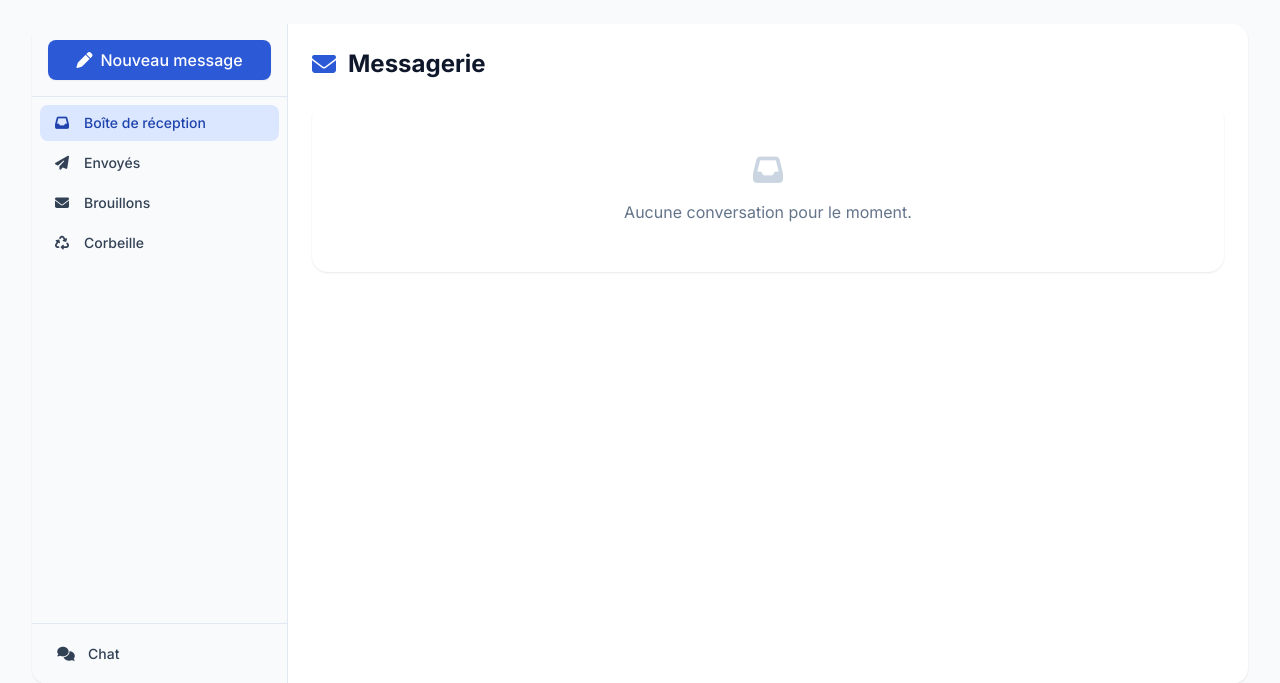
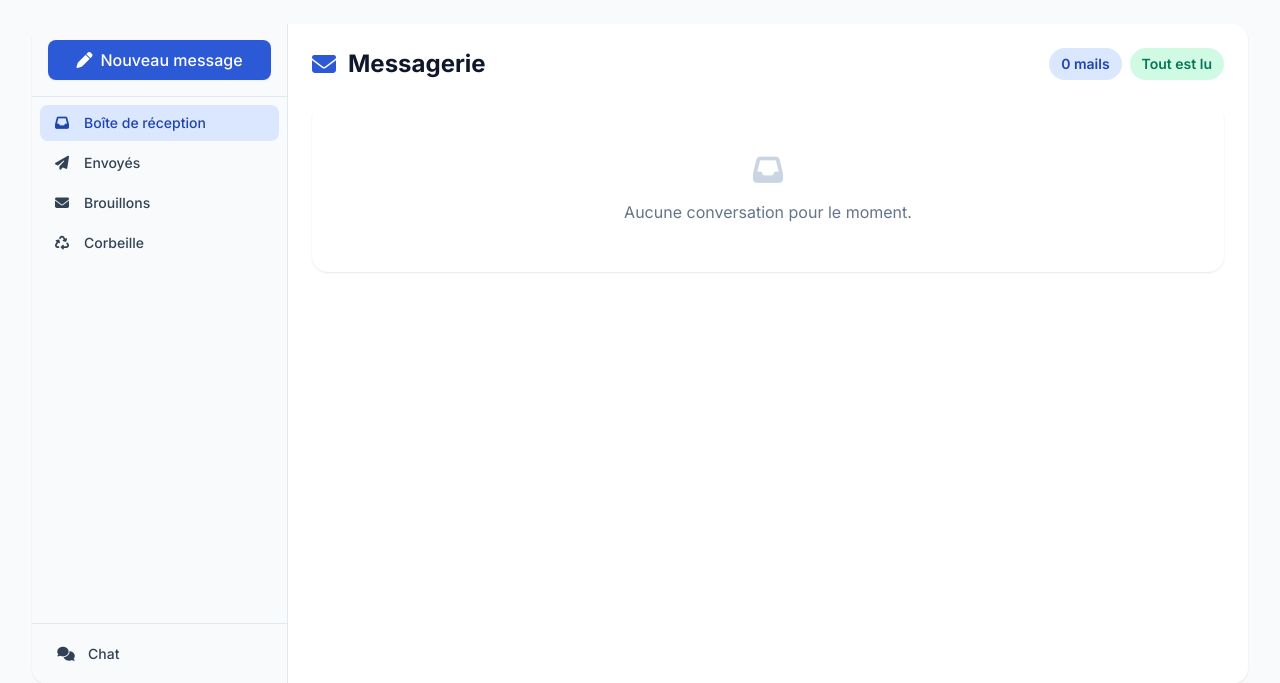
Before and after one commit to pierricksamson/ag_pp2, a Django app: page /messaging/ in a window 1280 px wide. Shown: the part 100-783 px from the top of the page. Run offline with Django 5.2, Linux system fonts and the light colour scheme; the visitor is signed in with stand-in values (Sample User, id 1); data that the repository does not hold is empty; some libraries are stand-ins or nearby versions.

Commit message:
mails starting

```diff
--- a/config/settings.py
+++ b/config/settings.py
@@ -71,6 +71,7 @@ TEMPLATES = [
                 'django.template.context_processors.request',
                 'django.contrib.auth.context_processors.auth',
                 'django.contrib.messages.context_processors.messages',
+                'messaging.context_processors.messaging_notifications',
             ],
         },
     },
--- /dev/null
+++ b/messaging/context_processors.py
@@ -0,0 +1,30 @@
+from .models import Message, Conversation, ConversationKind
+
+
+def messaging_notifications(request):
+    """Ajoute les compteurs de notifications messagerie au contexte de chaque template."""
+    if not request.user.is_authenticated:
+        return {}
+
+    user = request.user
+
+    # Mails non lus pour l'utilisateur connecté
+    unread_count = Message.objects.filter(
+        to_recipients=user,
+        read_at__isnull=True,
+        is_draft=False,
+        deleted_at__isnull=True,
+    ).count()
+
+    # Total des mails reçus (non supprimés) pour l'utilisateur connecté
+    total_mail = Message.objects.filter(
+        to_recipients=user,
+        conversation__kind=ConversationKind.MAIL,
+        deleted_at__isnull=True,
+        is_draft=False,
+    ).count()
+
+    return {
+        "mail_unread_count": unread_count,
+        "mail_total_count": total_mail,
+    }
--- a/messaging/models.py
+++ b/messaging/models.py
@@ -44,7 +44,7 @@ class Message(models.Model):
         "users.User", related_name="bcc_messages", blank=True, verbose_name="Copie cachée"
     )
     subject = models.CharField(max_length=120, blank=True)
-    body = models.TextField()
+    body = models.TextField(blank=True)
     sent_at = models.DateTimeField(auto_now_add=True)
     read_at = models.DateTimeField(null=True, blank=True)
     is_draft = models.BooleanField(default=False)
--- a/messaging/views.py
+++ b/messaging/views.py
@@ -3,6 +3,7 @@ from __future__ import annotations
 from django.contrib import messages as django_messages
 from django.contrib.auth.decorators import login_required, user_passes_test
 from django.core.exceptions import PermissionDenied
+from django.db.models import Q
 from django.http import HttpRequest, HttpResponse, JsonResponse
 from django.shortcuts import get_object_or_404, redirect, render
 from django.utils import timezone
@@ -36,16 +37,39 @@ def _rows_for(user: User, kind: str) -> list[dict]:
     return rows
 
 
-def _mail_conversations(user: User) -> list[Conversation]:
+def _mail_conversations(user: User) -> list[dict]:
+    """
+    Retourne les conversations MAIL où l'utilisateur est destinataire (to/cc/bcc)
+    d'au moins un message non supprimé et non brouillon.
+    """
+    # Conversations où l'utilisateur est dans to_recipients, cc_recipients ou bcc_recipients
+    # d'un message MAIL non supprimé et non brouillon
     conversations = (
-        Conversation.objects.filter(kind=ConversationKind.MAIL)
+        Conversation.objects.filter(
+            kind=ConversationKind.MAIL,
+            messages__deleted_at__isnull=True,
+            messages__is_draft=False,
+        )
+        .filter(
+            Q(messages__to_recipients=user) |
+            Q(messages__cc_recipients=user) |
+            Q(messages__bcc_recipients=user)
+        )
         .prefetch_related("participants", "messages")
         .distinct()
     )
     rows = []
     for c in conversations:
-        last = c.messages.filter(deleted_at__isnull=True).last()
-        unread = c.messages.filter(deleted_at__isnull=True).exclude(sender=user).filter(read_at__isnull=True).count()
+        # Dernier message visible (non supprimé, non brouillon)
+        last = c.messages.filter(deleted_at__isnull=True, is_draft=False).last()
+        # Messages non lus reçus par l'utilisateur dans cette conversation
+        unread = c.messages.filter(
+            deleted_at__isnull=True,
+            is_draft=False
+        ).exclude(sender=user).filter(
+            models.Q(to_recipients=user) | models.Q(cc_recipients=user) | models.Q(bcc_recipients=user),
+            read_at__isnull=True
+        ).count()
         others = c.participants.exclude(id=user.id)
         rows.append({
             "conversation": c,
--- a/templates/base.html
+++ b/templates/base.html
@@ -105,6 +105,7 @@
               </a>
               <a href="{% url 'messaging:inbox' %}" class="px-3 py-2.5 border-b-2 border-transparent text-slate-600 hover:text-brand-600 hover:border-brand-500 {% if request.resolver_match.namespace == 'messaging' %}text-brand-600 border-brand-500{% endif %}">
                 <i class="fa-solid fa-envelope mr-1.5"></i>Messagerie
+                {% if mail_unread_count %}<span class="ml-1 text-xs font-bold bg-rose-500 text-white px-1.5 py-0.5 rounded-full">{{ mail_unread_count }}</span>{% endif %}
               </a>
               <a href="{% url 'messaging:chat_list' %}" class="px-3 py-2.5 border-b-2 border-transparent text-slate-600 hover:text-brand-600 hover:border-brand-500">
                 <i class="fa-solid fa-comments mr-1.5"></i>Chat
@@ -129,6 +130,7 @@
               {% endif %}
               <a href="{% url 'messaging:inbox' %}" class="px-3 py-2.5 border-b-2 border-transparent text-slate-600 hover:text-brand-600 hover:border-brand-500 {% if request.resolver_match.namespace == 'messaging' %}text-brand-600 border-brand-500{% endif %}">
                 <i class="fa-solid fa-envelope mr-1.5"></i>Messagerie
+                {% if mail_unread_count %}<span class="ml-1 text-xs font-bold bg-rose-500 text-white px-1.5 py-0.5 rounded-full">{{ mail_unread_count }}</span>{% endif %}
               </a>
             {% elif user.is_parent %}
               <a href="{% url 'users:dashboard_parent' %}" class="px-3 py-2.5 border-b-2 border-transparent text-slate-600 hover:text-brand-600 hover:border-brand-500 {% if request.resolver_match.url_name == 'dashboard_parent' %}text-brand-600 border-brand-500{% endif %}">
@@ -152,6 +154,7 @@
               {% endwith %}
               <a href="{% url 'messaging:inbox' %}" class="px-3 py-2.5 border-b-2 border-transparent text-slate-600 hover:text-brand-600 hover:border-brand-500 {% if request.resolver_match.namespace == 'messaging' %}text-brand-600 border-brand-500{% endif %}">
                 <i class="fa-solid fa-envelope mr-1.5"></i>Messagerie
+                {% if mail_unread_count %}<span class="ml-1 text-xs font-bold bg-rose-500 text-white px-1.5 py-0.5 rounded-full">{{ mail_unread_count }}</span>{% endif %}
               </a>
             {% elif user.is_admin %}
               <a href="{% url 'users:dashboard_admin' %}" class="px-3 py-2.5 border-b-2 border-transparent text-slate-600 hover:text-brand-600 hover:border-brand-500">
@@ -168,6 +171,7 @@
               </a>
               <a href="{% url 'messaging:inbox' %}" class="px-3 py-2.5 border-b-2 border-transparent text-slate-600 hover:text-brand-600 hover:border-brand-500 {% if request.resolver_match.namespace == 'messaging' %}text-brand-600 border-brand-500{% endif %}">
                 <i class="fa-solid fa-envelope mr-1.5"></i>Messagerie
+                {% if mail_unread_count %}<span class="ml-1 text-xs font-bold bg-rose-500 text-white px-1.5 py-0.5 rounded-full">{{ mail_unread_count }}</span>{% endif %}
               </a>
               <a href="{% url 'messaging:chat_list' %}" class="px-3 py-2.5 border-b-2 border-transparent text-slate-600 hover:text-brand-600 hover:border-brand-500">
                 <i class="fa-solid fa-comments mr-1.5"></i>Chat
--- a/templates/messaging/inbox.html
+++ b/templates/messaging/inbox.html
@@ -48,10 +48,26 @@
     <!-- Main content -->
     <div class="flex-1 overflow-y-auto">
         <div class="p-6">
-            <h1 class="text-2xl font-bold text-slate-900 mb-6 flex items-center gap-3">
-                <i class="fa-solid fa-envelope text-brand-600"></i>
-                Messagerie
-            </h1>
+            <div class="flex items-center justify-between mb-6">
+                <h1 class="text-2xl font-bold text-slate-900 flex items-center gap-3">
+                    <i class="fa-solid fa-envelope text-brand-600"></i>
+                    Messagerie
+                </h1>
+                <div class="flex items-center gap-2 text-sm">
+                    <span class="bg-brand-100 text-brand-700 font-semibold px-3 py-1.5 rounded-full">
+                        {{ mail_total_count }} mails
+                    </span>
+                    {% if mail_unread_count %}
+                    <span class="bg-rose-100 text-rose-700 font-semibold px-3 py-1.5 rounded-full">
+                        {{ mail_unread_count }} non lus
+                    </span>
+                    {% else %}
+                    <span class="bg-emerald-100 text-emerald-700 font-semibold px-3 py-1.5 rounded-full">
+                        Tout est lu
+                    </span>
+                    {% endif %}
+                </div>
+            </div>
 
             <div class="bg-white rounded-2xl card-shadow overflow-hidden divide-y divide-slate-100">
                 {% for row in rows %}
@@ -65,7 +81,7 @@
                                     {% for u in row.others %}{{ u.get_full_name }}{% if not forloop.last %}, {% endif %}{% endfor %}
                                 </span>
                                 {% if row.conversation.subject %}
-                                    <span class="text-xs text-slate-400 truncate">— {{ row.conversation.subject }}</span>
+                                    <span class="text-sm font-medium text-slate-700 truncate">— {{ row.conversation.subject }}</span>
                                 {% endif %}
                             </div>
                             <p class="text-sm text-slate-500 truncate">
--- a/templates/messaging/sent.html
+++ b/templates/messaging/sent.html
@@ -60,7 +60,7 @@
                                     {% for u in message.to_recipients.all %}{{ u.get_full_name }}{% if not forloop.last %}, {% endif %}{% endfor %}
                                 </span>
                                 {% if message.subject %}
-                                    <span class="text-xs text-slate-400 truncate">— {{ message.subject }}</span>
+                                    <span class="text-sm font-medium text-slate-700 truncate">— {{ message.subject }}</span>
                                 {% endif %}
                             </div>
                             <p class="text-sm text-slate-500 truncate">
```
Also changed, not shown: messaging/migrations/0007_alter_message_body.py (added).
